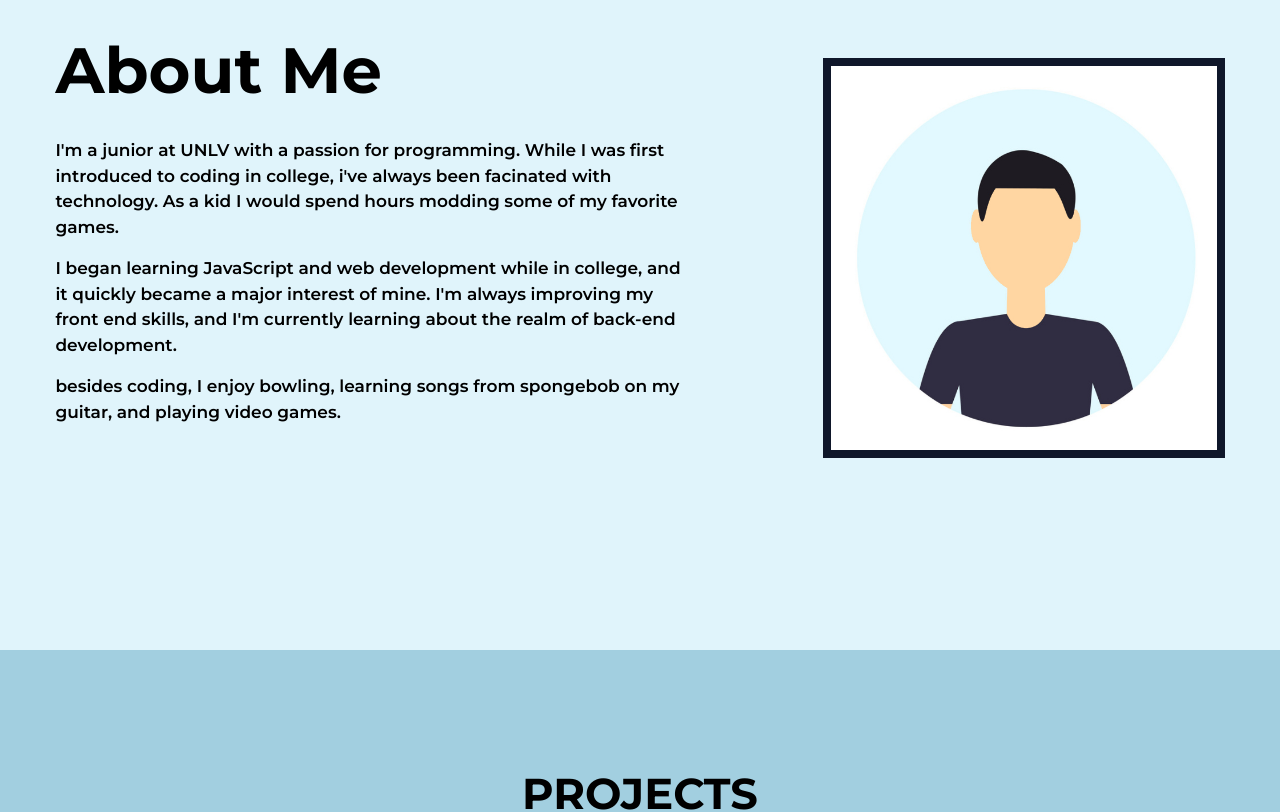
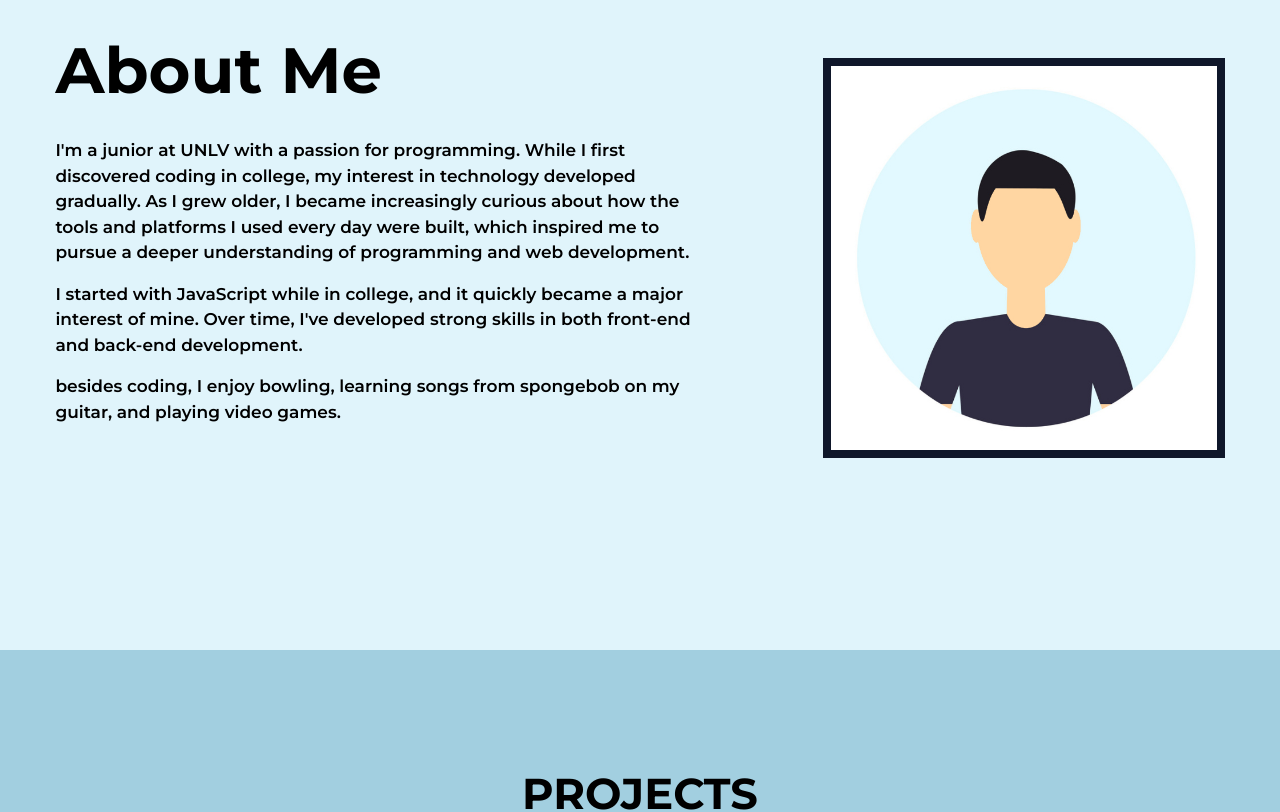
Before and after one commit to Supersako123/porfolio, a Next.js app: page / in a window 1280 px wide. Shown: the part 1580-2392 px from the top of the page. Built offline with nearby package versions, Linux system fonts and the light colour scheme.

Commit message:
Changed AboutMe description

```diff
--- a/src/app/_components/AboutMe.tsx
+++ b/src/app/_components/AboutMe.tsx
@@ -9,10 +9,10 @@ export default function AboutMe() {
           <div className="flex gap-56 h-auto">
             <div style={{ width: "clamp(350px, 50vw, 650px)" }} className="lg:text-center lg:p-4 text-black font-semibold text-[17px]">
               <p>
-              I&apos;m a junior at UNLV with a passion for programming. While I was first introduced to coding in college, i&apos;ve always been facinated with technology. As a kid I would spend hours modding some of my favorite games.
+              I&apos;m a junior at UNLV with a passion for programming. While I first discovered coding in college, my interest in technology developed gradually. As I grew older, I became increasingly curious about how the tools and platforms I used every day were built, which inspired me to pursue a deeper understanding of programming and web development.
               </p>
               <p className="mt-4">
-              I began learning JavaScript and web development while in college, and it quickly became a major interest of mine. I&apos;m always improving my front end skills, and I&apos;m currently learning about the realm of back-end development.
+             I started with JavaScript while in college, and it quickly became a major interest of mine. Over time, I&apos;ve developed strong skills in both front-end and back-end development.
               </p>
               <p className="mt-4">
                 besides coding, I enjoy bowling, learning songs from spongebob on my guitar, and playing video games.
--- a/src/app/_components/ProjectItem.tsx
+++ b/src/app/_components/ProjectItem.tsx
@@ -39,12 +39,13 @@ export default function ProjectItem(props: ProjectInfo) {
          </div>
       </div>
 
-      <div className="flex sm:ml-auto sm:mr-auto xl:pt-4 h-[343px] w-[610px] sm:w-[330px] sm:h-[220px] ">
+      <div className="h-full flex items-center">
+      <div className="flex sm:ml-auto sm:mr-auto xl:pt-4 h-[343px] w-[610px] sm:w-[330px] sm:h-[220px]">
 
       <iframe width="100%" height="100%" className="self-center"  src= {props.videoLink} title="Youtube API Project - How to Scrape Youtube Videos Data" frameBorder="0" allow="accelerometer; autoplay; clipboard-write; encrypted-media; gyroscope; picture-in-picture; web-share; fullscreen" referrerPolicy="strict-origin-when-cross-origin"></iframe>
 
       </div>
-
+      </div>
     </div>
   )
 
```
